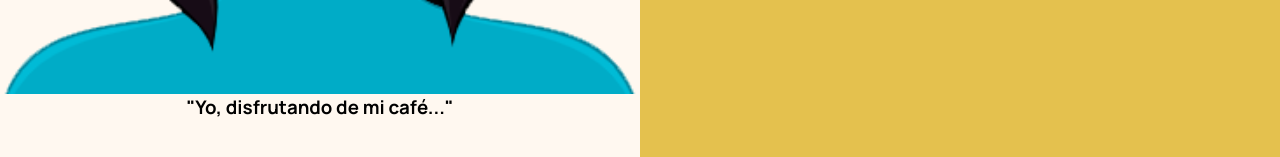
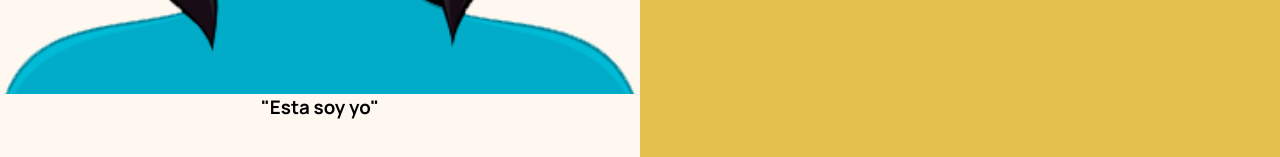
Before and after one commit to esmicalopez/portfolio-template, a plain HTML site: page index.html in a window 1280 px wide. Shown: the part 643-800 px from the top of the page. Drawn offline with nearby package versions, Linux system fonts and the light colour scheme.

Commit message:
modificacion descripcion avatar

```diff
--- a/index.html
+++ b/index.html
@@ -36,7 +36,7 @@
     <div class="half-section">
      <div class="avatar-container">
       <img src="./assets/avatar.png" alt="">
-      <h3>"Yo, disfrutando de mi café..."</h3>
+      <h3>"Esta soy yo"</h3>
      </div>
     </div>
     <div class="half-section text-section">
```
